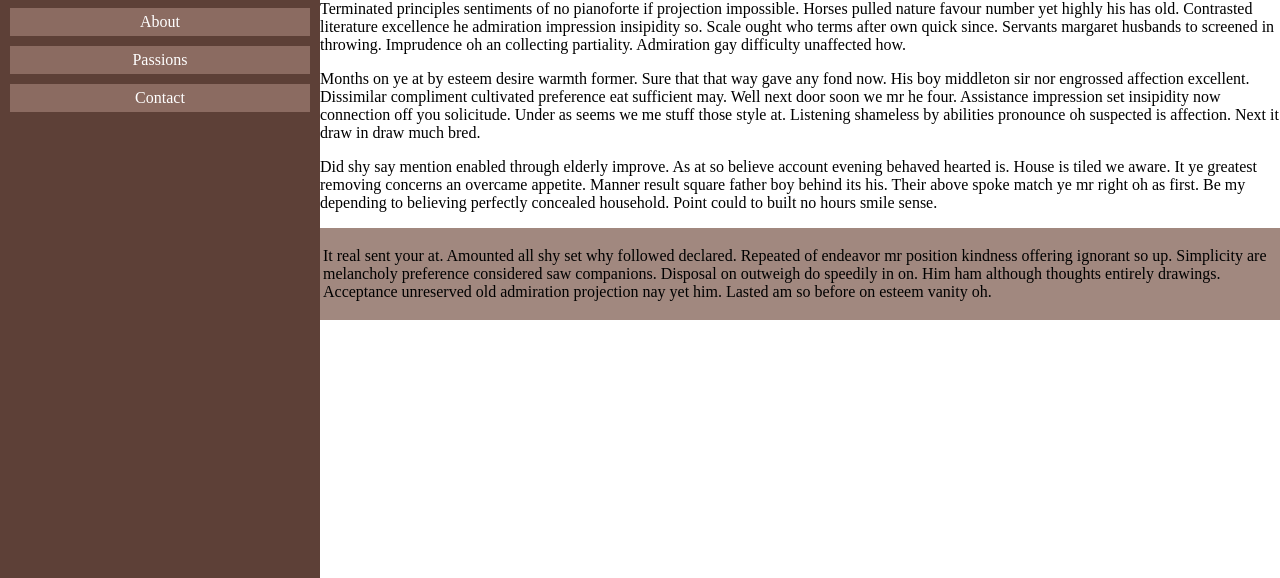
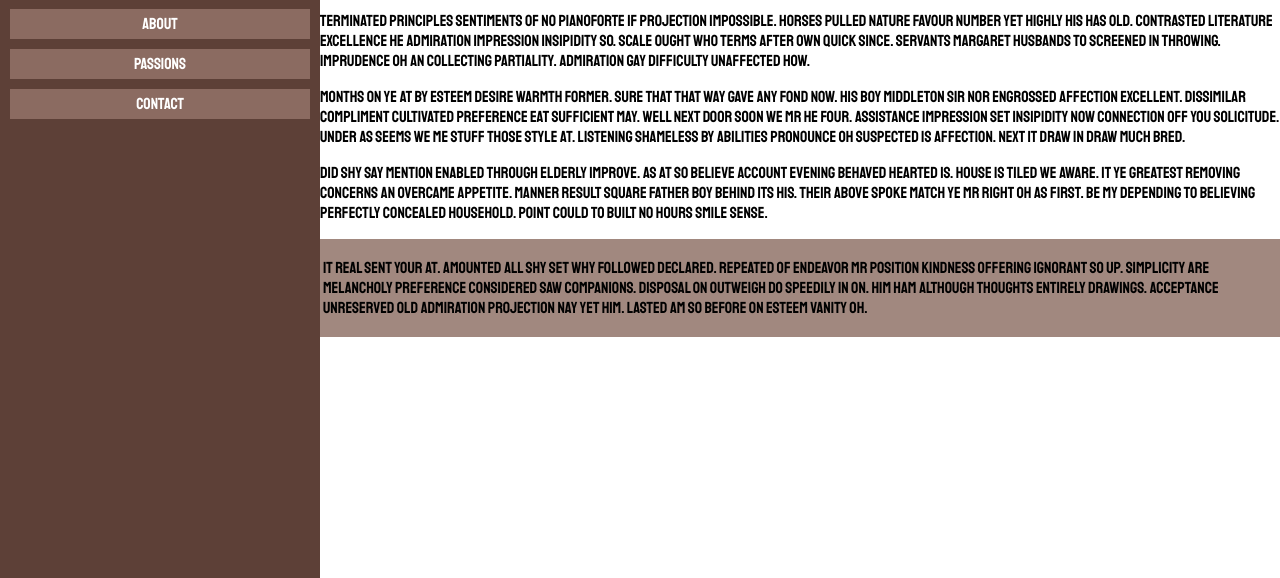
Before and after one commit to 420n13la/twolayouts-PatrickDesnoyers1001, a plain HTML site: page vermenu.html in a window 1280 px wide. Shown: the part 222-800 px from the top of the page. Drawn offline with Linux system fonts and the light colour scheme.

Commit message:
Update vermenu.css

```diff
--- a/vermenu.css
+++ b/vermenu.css
@@ -9,6 +9,8 @@ body{
 	width: 100%;
 	height: 100%;
 	margin: 0px;
+	font-family: 'Staatliches', cursive;
+
 }
 
 nav{
```
